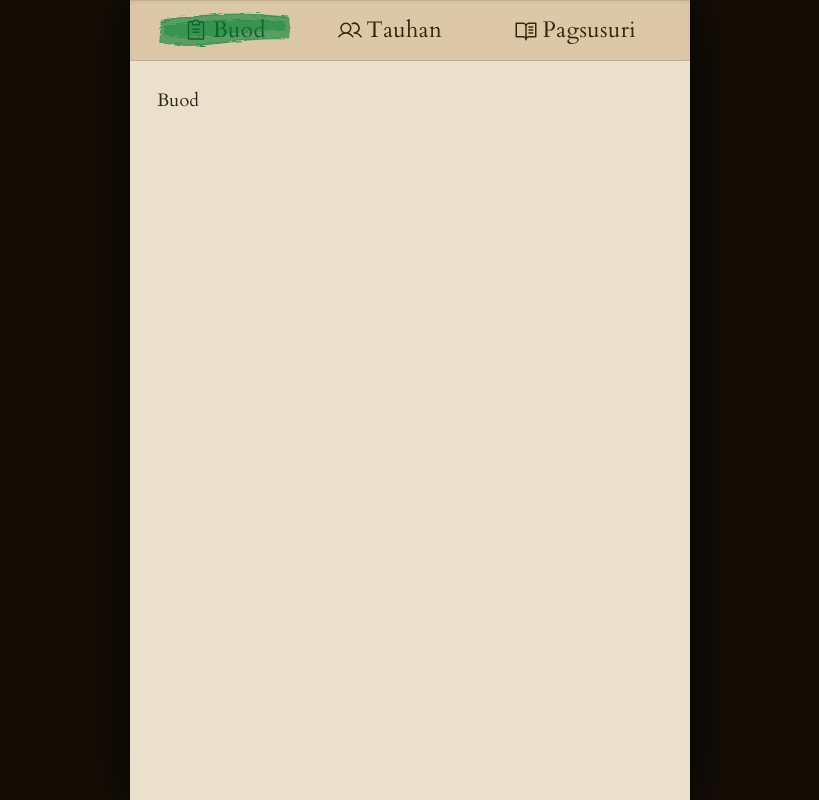
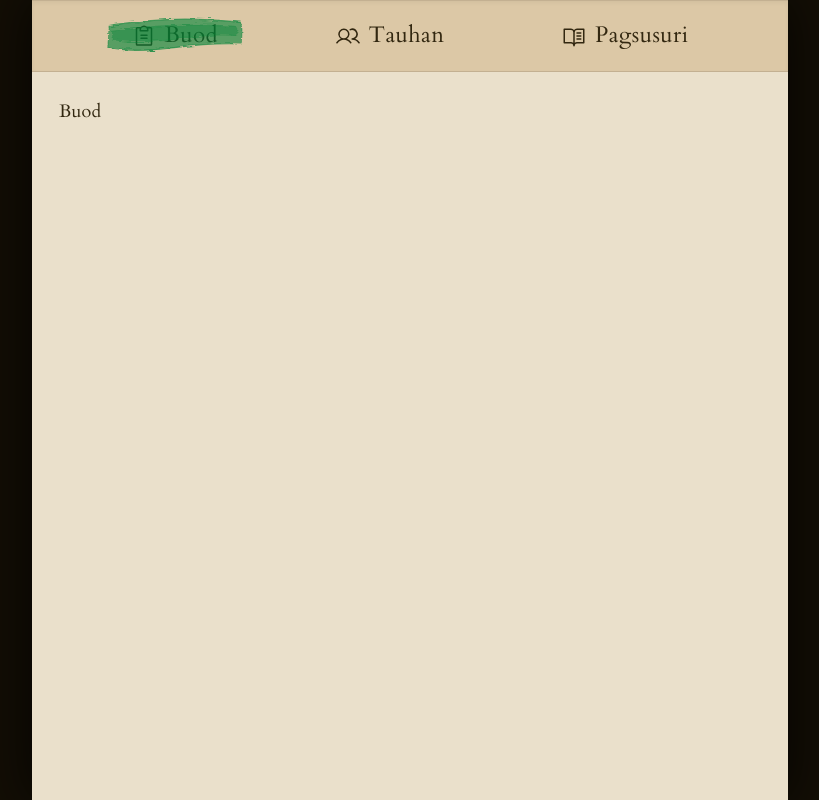
Before and after one commit to D4RKMTR0/group4-story, a React (Vite) app: page /buod in a window 1280 px wide. Shown: the whole page, without its empty margins (230-1049 px from the left). Built offline with nearby package versions, Linux system fonts and the light colour scheme; a web font is replaced by a local one.

Commit message:
feat(nav): add responsive layout to support different screen widths

```diff
--- a/src/components/Navbar.tsx
+++ b/src/components/Navbar.tsx
@@ -10,7 +10,7 @@ export default function Navbar(): React.JSX.Element {
   const [hoveredPath, setHoveredPath] = useState<string | null>(null);
 
   return (
-    <nav className="flex justify-evenly w-full max-w-2xl shrink-0 flex-wrap gap-8 border-y border-(--text-muted)/20 bg-(--bg-card) px-8 py-2 font-serif text-sm tracking-wide shadow-inner">
+    <nav className="flex h-20 sm:h-16 w-screen shrink-0 flex-wrap items-center justify-evenly gap-8 border-y border-(--text-muted)/20 bg-(--bg-card) px-4 py-2 font-serif text-sm tracking-wide shadow-inner sm:w-full sm:max-w-2xl sm:px-8">
       <NavItem
         to="/buod"
         content="Buod"
--- a/src/components/ui/NavItem.tsx
+++ b/src/components/ui/NavItem.tsx
@@ -33,7 +33,8 @@ export default function NavItem({
   const isActive = location.pathname === to;
 
   const [isHovered, setIsHovered] = useState<boolean>(false);
-  const [currentVariant, setCurrentVariant] = useState<HighlightVariant>('classic');
+  const [currentVariant, setCurrentVariant] =
+    useState<HighlightVariant>('classic');
 
   const getNewVariant = (currentVariant: HighlightVariant) => {
     let newVariant: HighlightVariant;
@@ -64,17 +65,23 @@ export default function NavItem({
       to={to}
       onMouseEnter={handleMouseEnter}
       onMouseLeave={handleMouseLeave}
-      className="relative inline-flex items-center gap-2 px-3 py-1 mx-1"
+      className="relative mx-0 inline-flex flex-col items-center gap-0.5 px-2 py-1.5 sm:mx-1 sm:flex-row sm:gap-2 sm:px-3 sm:py-1"
     >
       <span
-        className="relative z-0 flex items-center gap-1 font-display text-xl"
+        className="relative z-0 flex flex-col items-center font-display text-lg sm:flex-row sm:gap-2"
         style={{ mixBlendMode: 'darken' }}
       >
-        {IconComponent && <IconComponent size={24} />}
-        {content}
+        {IconComponent && <IconComponent size={22} className="sm:hidden" />}
+        {IconComponent && (
+          <IconComponent size={24} className="hidden sm:block" />
+        )}
+        <span className="text-sm sm:text-xl">{content}</span>
       </span>
-      <div className="absolute inset-0 pointer-events-none">
-        <DynamicHighlighter variant={currentVariant} isHovered={shouldHighlight} />
+      <div className="pointer-events-none absolute inset-0">
+        <DynamicHighlighter
+          variant={currentVariant}
+          isHovered={shouldHighlight}
+        />
       </div>
     </NavLink>
   );
--- a/src/layouts/AppLayout.tsx
+++ b/src/layouts/AppLayout.tsx
@@ -4,7 +4,7 @@ import Navbar from '../components/Navbar';
 export default function AppLayout() {
   return (
     <div className="flex min-h-screen justify-center bg-(--bg-darker) py-0">
-      <main className="relative flex min-h-screen w-full max-w-2xl flex-col overflow-hidden bg-(--bg) text-(--text) shadow-[0_0_50px_rgba(0,0,0,0.8)]">
+      <main className="relative flex min-h-screen w-screen flex-1 flex-col overflow-hidden bg-(--bg) text-(--text) shadow-[0_0_50px_rgba(0,0,0,0.8)] sm:w-full sm:min-w-2xl">
         <Navbar />
 
         <div className="p-6">
```
Also changed, not shown: src/pages/Buod.tsx (added, +8 -0 lines).
